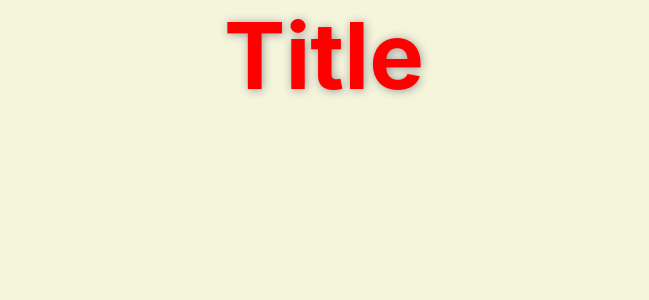
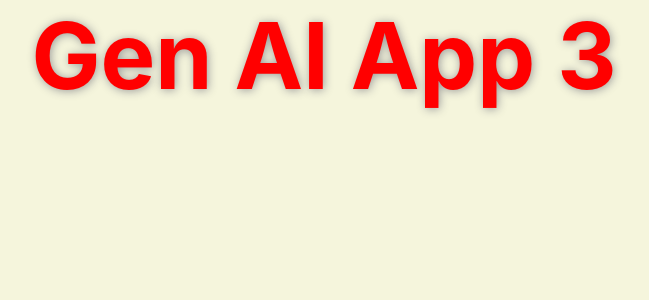
Before and after one commit to souravjana96/Gen_AI_Web_App, a React (Vite) app: page / in a window 1280 px wide. Shown: the top 300 px of the page, without its empty margins (316-965 px from the left). Built offline with nearby package versions, Linux system fonts and the light colour scheme.

Commit message:
Update App.jsx
changing the title

```diff
--- a/src/App.jsx
+++ b/src/App.jsx
@@ -3,7 +3,7 @@ import "./App.css";
 function App() {
   return (
     <div className="main-container">
-      <h1>Title</h1>
+      <h1>Gen AI App 3</h1>
     </div>
   );
 }
```
